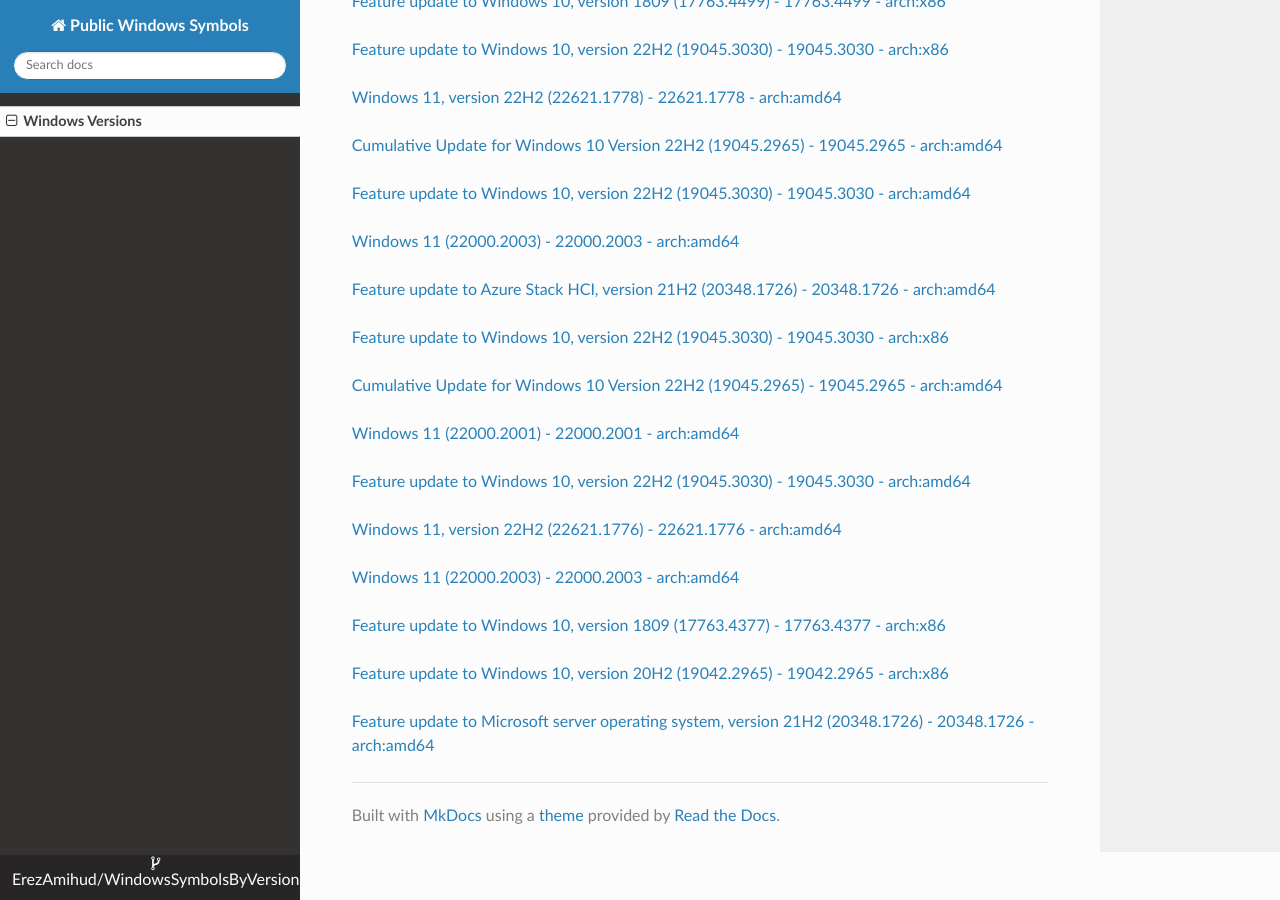
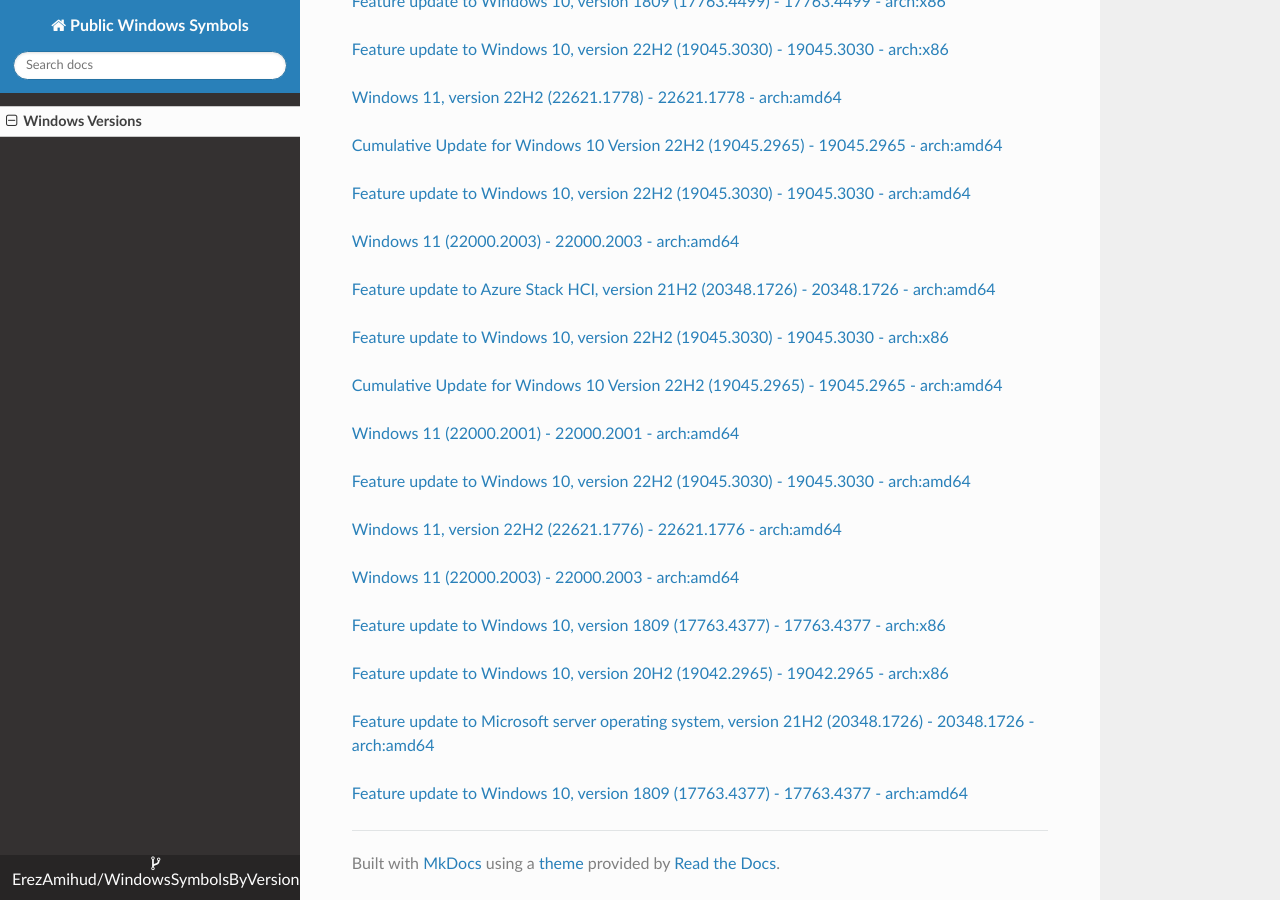
Before and after one commit to ErezAmihud/WindowsSymbolsByVersion, an MkDocs documentation site: the page built from docs/index.md, in a window 1280 px wide and 900 px high, scrolled down 31157 px. Built offline with MkDocs 1.6.1, drawn with Linux system fonts in a browser that asks for light colours; nearby versions of some CDN libraries.

Commit message:
Automated commit, add manifest for bef08a78-02c6-4ccf-939c-327288e97bcc

```diff
--- a/docs/index.md
+++ b/docs/index.md
@@ -1792,3 +1792,6 @@
 
 
 [Feature update to Microsoft server operating system, version 21H2 (20348.1726) - 20348.1726 - arch:amd64](https://github.com/ErezAmihud/WindowsSymbolsByVersion/blob/main/manifests/57aec014-fb92-480e-93e7-5b4e8b878d51.manifest)
+
+
+[Feature update to Windows 10, version 1809 (17763.4377) - 17763.4377 - arch:amd64](https://github.com/ErezAmihud/WindowsSymbolsByVersion/blob/main/manifests/bef08a78-02c6-4ccf-939c-327288e97bcc.manifest)
```
Also changed, not shown: process_builds.json (+1 -1 lines), 1 other file.
